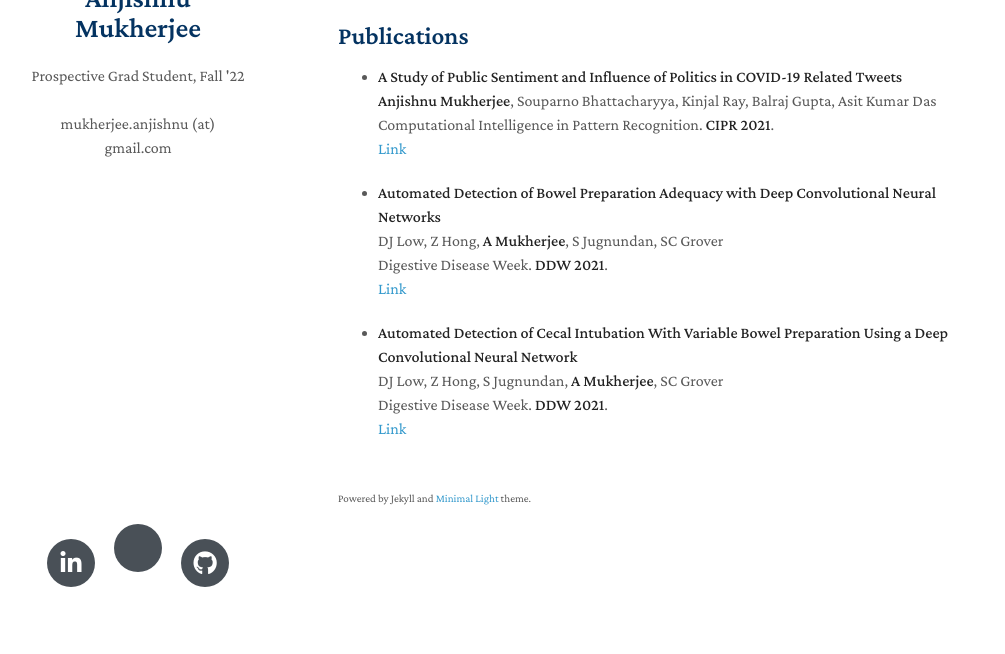
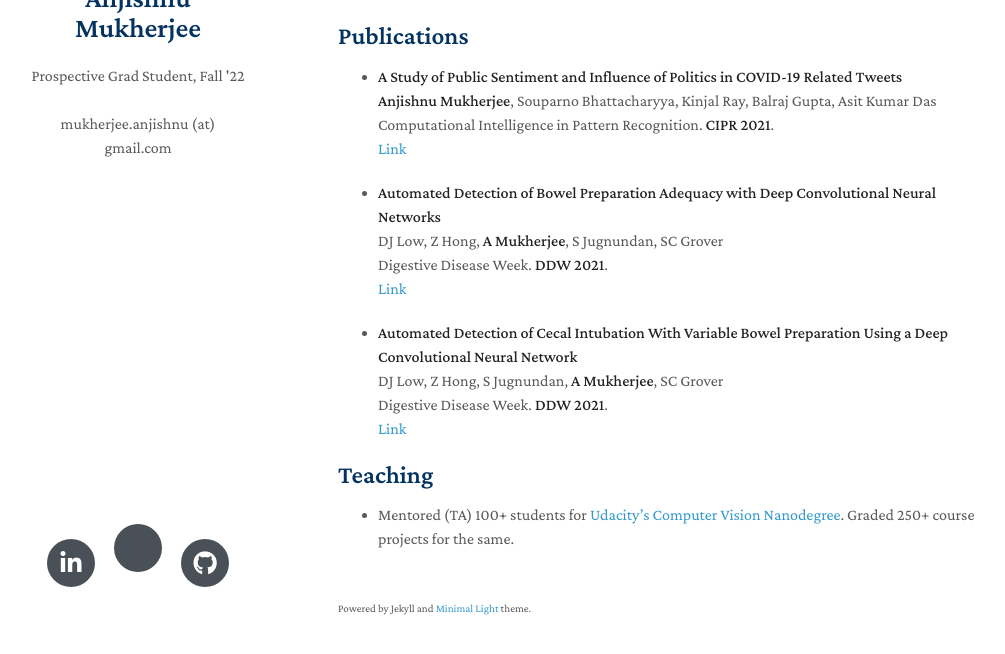
Before and after one commit to iamshnoo/iamshnoo.github.io, a Jekyll site: the page built from index.md, in a window 1280 px wide and 900 px high, scrolled down 709 px, cut to the strip 211-865 px from the top of the window. Shown: the whole strip, without its empty margins (132-1137 px from the left). Built offline with Jekyll 4.4.1, drawn with Linux system fonts in a browser that asks for light colours; nearby versions of some CDN libraries; a style sheet for code colours, icons or effects is not loaded; our own code applies the rules of GitHub Pages for plain Markdown files.

Commit message:
Update Teaching Experience

```diff
--- a/index.md
+++ b/index.md
@@ -102,3 +102,8 @@ that is not yet in this list.
 
 - Conference Reviewers: NeurIPS 2020, CVPR 2020.
 - Journal Reviewers: T-PAMI, IJCV. -->
+
+## Teaching
+
+- Mentored (TA) 100+ students for [Udacity's Computer Vision Nanodegree](https://www.udacity.com/course/computer-vision-nanodegree--nd891).
+  Graded 250+ course projects for the same.
```
